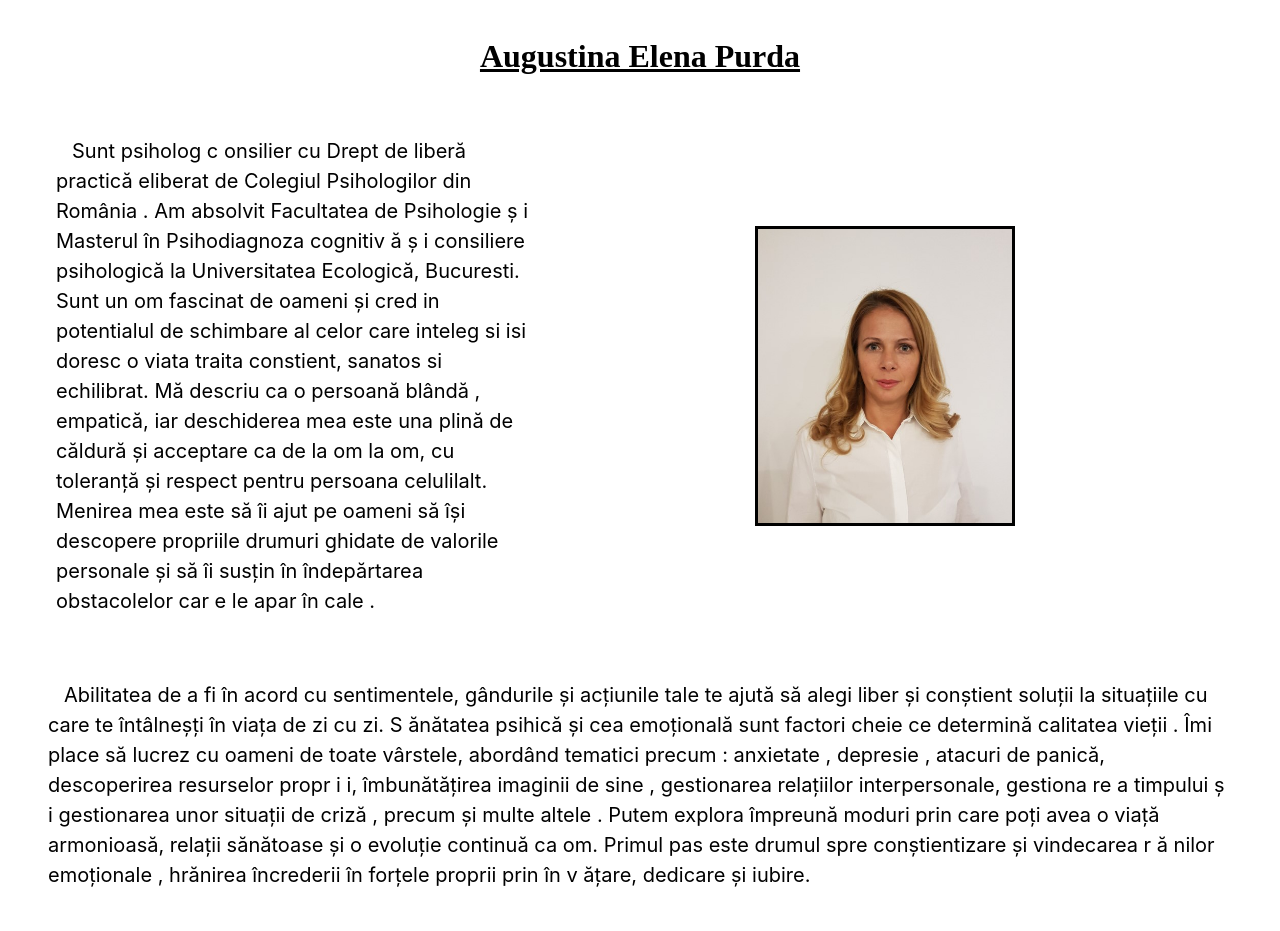
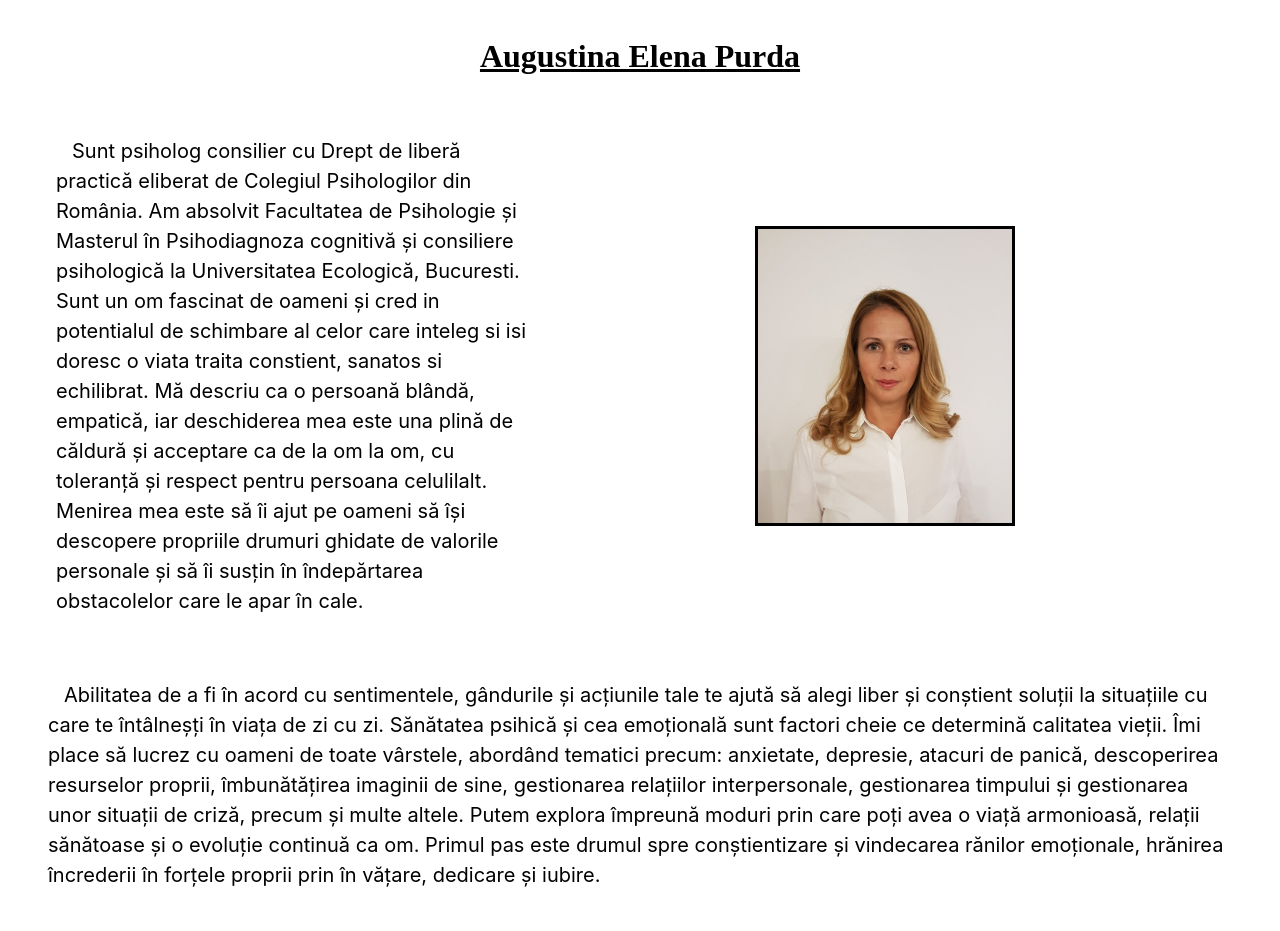
Before and after one commit to PotatoGolden76/animo-website, a React (Create React App) app: page /#/members/augustina in a window 1280 px wide. Shown: the part 80-1011 px from the top of the page. Built offline with nearby package versions, Linux system fonts and the light colour scheme.

Commit message:
Spellchecking

```diff
--- a/src/routes/members/augustina.tsx
+++ b/src/routes/members/augustina.tsx
@@ -11,96 +11,32 @@ export default function Augustina() {
             <Header />
             <div className={classNames("container", styles.container)}>
                 <h1>Augustina Elena Purda</h1>
-
+{/* TODO: add new description */}
                 <div className={styles.bioContainer}>
                     <p>
-                        Sunt psiholog c
-                        onsilier
-                        cu Drept de liberă practică eliberat de Colegiul Psihologilor din România
-                        .
-                        Am absolvit Facultatea de Psihologie
-                        ș
-                        i Masterul în Psihodiagnoza cognitiv
-                        ă
-                        ș
-                        i consiliere
-                        psihologică
-                        la
-                        Universitatea Ecologică, Bucuresti.
-                        Sunt un om fascinat de oameni
-                        și
-                        cred in potentialul de schimbare al celor care inteleg si isi
-                        doresc o viata traita constient, sanatos si echilibrat.
-                        Mă descriu ca o persoană
-                        blândă
-                        , empatică,
-                        iar
-                        deschiderea mea este
-                        una plină de căldură și acceptare ca de la om la om, cu toleranță și
-                        respect pentru persoana celulilalt.
-                        Menirea mea este
-                        să
-                        îi
-                        ajut
-                        pe
-                        oameni să își descopere propriile drumuri ghidate de valorile
-                        personale
-                        și să îi susțin în îndepărtarea obstacolelor car
-                        e le
-                        apar
-                        în cale
-                        .
+                        Sunt psiholog consilier cu Drept de liberă practică eliberat de Colegiul Psihologilor din România.
+                        Am absolvit Facultatea de Psihologie și Masterul în Psihodiagnoza cognitivă
+                        și consiliere psihologică la Universitatea Ecologică, Bucuresti.
+                        Sunt un om fascinat de oameni și cred in potentialul de schimbare al celor care inteleg si isi
+                        doresc o viata traita constient, sanatos si echilibrat. Mă descriu ca o persoană
+                        blândă, empatică, iar deschiderea mea este una plină de căldură și acceptare ca de la om la om,
+                        cu toleranță și respect pentru persoana celulilalt. Menirea mea este să îi ajut pe
+                        oameni să își descopere propriile drumuri ghidate de valorile personale
+                        și să îi susțin în îndepărtarea obstacolelor care le apar în cale.
                     </p>
-                    <img src={image} alt="Simona Mocioi" />
+                    <img src={image} alt="Augustina Elena Purda" />
                 </div>
                 <p>
-                    Abilitatea de a fi în
-                    acord cu sentimentele, gândurile și acțiunile tale te ajută să alegi liber și conștient soluții la
-                    situațiile cu care te întâlneșți în viața de zi cu zi.
-                    S
-                    ănătatea psihică și cea emoțională sunt factori
-                    cheie ce
-                    determină calitatea vieții
-                    .
-                    Îmi place să lucrez cu oameni de toate vârstele, abordând tematici precum
-                    :
-                    anxietate
-                    , depresie
-                    ,
-                    atacuri de panică,
-                    descoperirea resurselor propr
-                    i
-                    i,
-                    îmbunătățirea imaginii
-                    de sine
-                    ,
-                    gestionarea
-                    relațiilor interpersonale,
-                    gestiona
-                    re
-                    a
-                    timpului
-                    ș
-                    i
-                    gestionarea unor situații de criză
-                    , precum și
-                    multe altele
-                    .
-                    Putem explora împreună moduri prin care poți avea o viață armonioasă, relații sănătoase și o
-                    evoluție continuă ca om.
-                    Primul pas este
-                    drumul
-                    spre
-                    conștientizare
-                    și
-                    vindecarea r
-                    ă
-                    nilor
-                    emoționale
-                    , hrănirea încrederii în forțele
-                    proprii prin în
-                    v
-                    ățare, dedicare și iubire.
+                    Abilitatea de a fi în acord cu sentimentele, gândurile și acțiunile tale te ajută să alegi
+                    liber și conștient soluții la situațiile cu care te întâlneșți în viața de zi cu zi.
+                    Sănătatea psihică și cea emoțională sunt factori cheie ce determină calitatea vieții.
+                    Îmi place să lucrez cu oameni de toate vârstele, abordând tematici precum:
+                    anxietate, depresie, atacuri de panică, descoperirea resurselor proprii,
+                    îmbunătățirea imaginii de sine, gestionarea relațiilor interpersonale,
+                    gestionarea timpului și gestionarea unor situații de criză, precum și multe altele.
+                    Putem explora împreună moduri prin care poți avea o viață armonioasă, relații sănătoase
+                    și o evoluție continuă ca om. Primul pas este drumul spre conștientizare și vindecarea
+                    rănilor emoționale, hrănirea încrederii în forțele proprii prin în vățare, dedicare și iubire.
                 </p>
 
                 <h3 className={styles.subtitle}>Educatie:</h3>
@@ -108,25 +44,16 @@ export default function Augustina() {
                 <section>
                     <ul>
                         <li>
-                            Master
-                            “
-                            Psihodiagnoza cognitivă și consiliere psihologică
-                            ”
-                            -
-                            Uni
-                            versitatea Ecologică,
-                            Bucuresti
+                            Master “Psihodiagnoza cognitivă și consiliere psihologică”
+                            - Universitatea Ecologică, Bucuresti
                         </li>
                         <li>
                             Universitatea Ecologica, Bucuresti
-                            -
-                            Facultatea de
-                            Psihologie
+                            - Facultatea de Psihologie
                         </li>
                         <li>
                             Universitatea Ecologica, Bucuresti
-                            -
-                            Facultatea de Drept
+                            - Facultatea de Drept
                         </li>
                     </ul>
                 </section>
@@ -200,7 +127,7 @@ export default function Augustina() {
 
                 <h3 className={styles.subtitle}>Contact:</h3>
                 <p>Lorem ipsum dolor sit amet consectetur adipisicing elit. Enim veritatis sequi reprehenderit illum nisi veniam ullam vel voluptatem. Fuga tenetur dignissimos qui consectetur laborum accusamus nemo quia sit beatae culpa.</p>
-                {/* TODO: Add social media and spellcheck --> */}
+                {/* TODO: Add social media --> */}
             </div>
             <Footer />
         </>
--- a/src/routes/members/maria.tsx
+++ b/src/routes/members/maria.tsx
@@ -14,7 +14,7 @@ export default function Maria() {
 
                 <div className={styles.bioContainer}>
 
-                    <img src={image} alt="Simona Mocioi" />
+                    <img src={image} alt="Maria Spataru" />
                 </div>
 
                 <h3 className={styles.subtitle}>Afiliere:</h3>
--- a/src/routes/members/monica.tsx
+++ b/src/routes/members/monica.tsx
@@ -14,37 +14,24 @@ export default function Monica() {
 
                 <div className={styles.bioContainer}>
                     <p>
-                        Sunt psiho
-                        log clinician
-                        cu Drept de liberă practică eliberat de Colegiul Psihologilor din
-                        România,
-                        psihoterapeut,
-                        consilier vocațional
-                        și logoped
-                        . Ca psiholog, am competențe și
+                        Sunt psiholog clinician cu Drept de liberă practică eliberat de Colegiul
+                        Psihologilor din România, psihoterapeut, consilier vocațional
+                        și logoped. Ca psiholog, am competențe și
                         Atestat de liberă practică în „Psihologie clinică”
-                        –
-                        COD
-                        18679
-                        .
-                        Iubesc ceea ce fac ș
-                        i iubesc oamenii.
-                        Este un miracol că fiecare dintre noi există! Fiecare
-                        secundă pe care o trăim e prețioasă și un dar minunat primit odată cu viața. Ușoară sau grea,
-                        viața noastră este complexă și imprevizibilă, surprinzându
-                        -
-                        ne în fiecare zi. Să nu lăsăm c
-                        a
-                        lucrurile triste, îngrijorările și bătăliile zilnice să ne oprească din a reflecta și admira
-                        frumusețea acesteia.
+                        – COD 18679.
+                        Iubesc ceea ce fac și iubesc oamenii. Este un miracol că fiecare dintre
+                        noi există! Fiecare secundă pe care o trăim e prețioasă și un dar minunat
+                        primit odată cu viața. Ușoară sau grea, viața noastră este complexă și
+                        imprevizibilă, surprinzându-ne în fiecare zi. Să nu lăsăm ca
+                        lucrurile triste, îngrijorările și bătăliile zilnice să ne oprească din a
+                        reflecta și admira frumusețea acesteia.
                         Există momente în viața fiecăruia dintre noi când, după ce am experimentat un eveniment
                         negativ de viață, să avem nevoie de cineva care să
                         ne asculte, să ne îndrume, să ne readucă la
-                        viață, iar acest cineva ar putea fi un psihoterapeu
-                        t sau psiholog cu care rezonezi, aș putea fi
+                        viață, iar acest cineva ar putea fi un psihoterapeut sau psiholog cu care rezonezi, aș putea fi
                         chiar eu acela.
                     </p>
-                    <img src={image} alt="Simona Mocioi" />
+                    <img src={image} alt="Monica Stanica" />
                 </div>
 
                 <h3 className={styles.subtitle}>Educatie:</h3>
@@ -122,8 +109,7 @@ export default function Monica() {
                                     Personalitate
                                 </li>
                                 <li>
-                                Aptitudini profesion
-ale și Orientare în carieră
+                                    Aptitudini profesionale și Orientare în carieră
                                 </li>
                             </ul>
                         </li>
```
Also changed, not shown: src/routes/about.tsx (+38 -65 lines), src/routes/members/ioana.tsx (+11 -43 lines), src/routes/members/iuliana.tsx (+11 -31 lines), src/routes/members/simona.tsx (+6 -15 lines), src/routes/members/vera.tsx (+10 -8 lines), src/routes/team.tsx (+7 -11 lines), src/assets/profiles/vera.jpeg.
